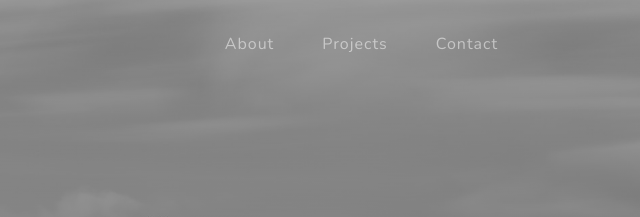
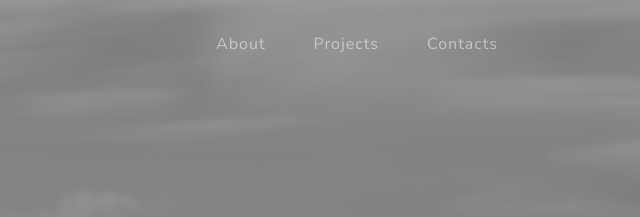
Before and after one commit to olga-smrnva/olga-smrnva.github.io, a plain HTML site: page index.html in a window 1280 px wide. Shown: the top 217 px of the page, 640-1280 px from the left. Drawn offline with nearby package versions, Linux system fonts and the light colour scheme.

Commit message:
Change contacts

```diff
--- a/index.html
+++ b/index.html
@@ -28,7 +28,7 @@
 					<ul class="navbar-nav ms-auto">
 						<li class="nav-item"><a class="nav-link" href="#about">About</a></li>
 						<li class="nav-item"><a class="nav-link" href="#projects">Projects</a></li>
-						<li class="nav-item"><a class="nav-link" href="#signup">Contact</a></li>
+						<li class="nav-item"><a class="nav-link" href="#contacts">Contacts</a></li>
 					</ul>
 				</div>
 			</div>
@@ -113,7 +113,7 @@
 			</div>
 		</section>
 		<!-- Signup-->
-		 <section class="signup-section" id="signup">
+		 <section class="signup-section" id="contacts">
 			<div class="container px-4 px-lg-5">
 				<div class="row gx-4 gx-lg-5">
 					<div class="col-md-10 col-lg-8 mx-auto text-center">
```
